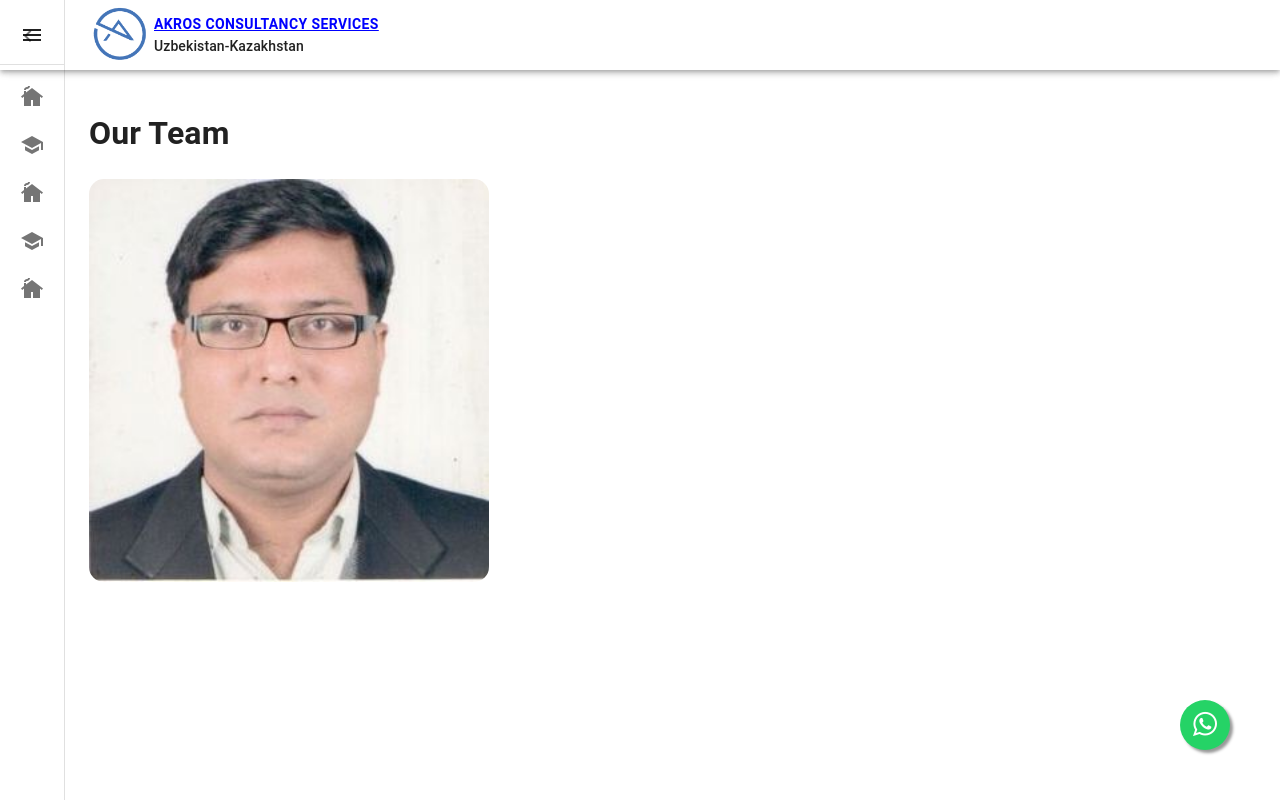
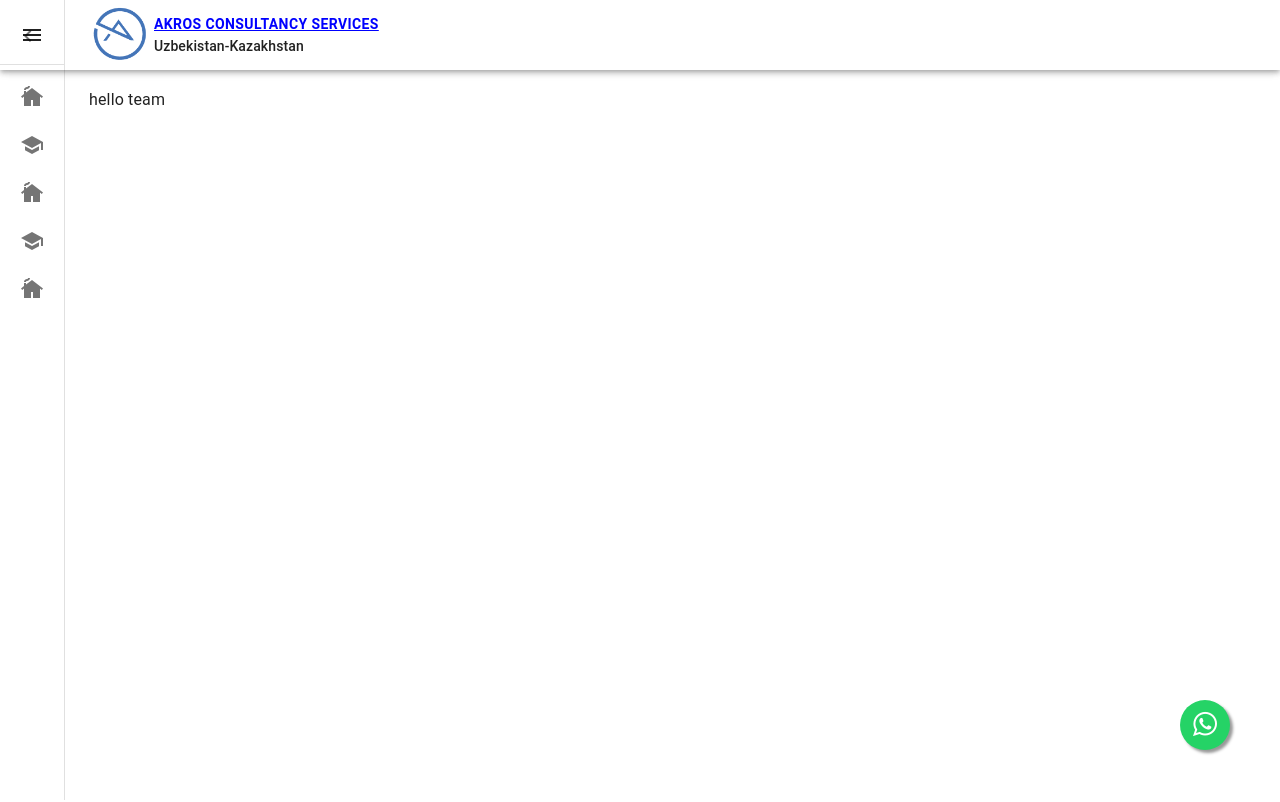
Before and after one commit to mohammad-shahid-uzb/Vite-React, a React (Vite) app: page /team in a window 1280 px wide. Shown: the top 802 px of the page. Built offline with nearby package versions, Linux system fonts and the light colour scheme.

Commit message:
Membar1 image working-4

```diff
--- a/src/components/Team.tsx
+++ b/src/components/Team.tsx
@@ -21,12 +21,12 @@ import SchoolIcon from "@mui/icons-material/School";
 import { Image } from "@chakra-ui/react";
 import { useNavigate } from "react-router-dom";
 import Logo from "../assets/akros_trans.png";
-import Member1 from "../Assets/Member1.png";
-import Member2 from "../Assets/Member2.png";
-import Member3 from "../Assets/Member3.png";
-import InstagramIcon from "@mui/icons-material/Instagram";
-import LinkedInIcon from "@mui/icons-material/LinkedIn";
-import PinterestIcon from "@mui/icons-material/Pinterest";
+// import Member1 from "../Assets/Member1.png";
+// import Member2 from "../Assets/Member2.png";
+// import Member3 from "../Assets/Member3.png";
+// import InstagramIcon from "@mui/icons-material/Instagram";
+// import LinkedInIcon from "@mui/icons-material/LinkedIn";
+// import PinterestIcon from "@mui/icons-material/Pinterest";
 import "./Team.css";
 
 const drawerWidth = 240;
@@ -200,82 +200,7 @@ export default function OurTeamPage() {
       </Drawer>
       <Box component="main" sx={{ flexGrow: 1, p: 3 }}>
         <DrawerHeader />
-        <>
-          <div id="model5">
-            <h1 className="model-title">Our Team</h1>
-            <div className="divider"></div>
-            <div className="members">
-              <div className="member">
-                <Image width={400} src={Member1} />
-                <div className="description">
-                  <h1>Mohammad Shahid</h1>
-                  <h2>CEO</h2>
-                  <p>
-                    Consectetuer adipiscing elit, sed diam nonummy nibh euismod
-                    tincidunt ut laoreet dolore magna aliquam erat. Lorem ipsum
-                    dolor sit amet consectet.
-                  </p>
-                  <div className="social-media">
-                    <InstagramIcon />
-                    <LinkedInIcon />
-                    <PinterestIcon />
-                  </div>
-                </div>
-              </div>
-              <div className="member">
-                <Image width={400} src={Member2} />
-                <div className="description">
-                  <h1>Omar Nadir</h1>
-                  <h2>CEO</h2>
-                  <p>
-                    Consectetuer adipiscing elit, sed diam nonummy nibh euismod
-                    tincidunt ut laoreet dolore magna aliquam erat. Lorem ipsum
-                    dolor sit amet consectet.
-                  </p>
-                  <div className="social-media">
-                    <InstagramIcon />
-                    <LinkedInIcon />
-                    <PinterestIcon />
-                  </div>
-                </div>
-              </div>
-              <div className="member">
-                <Image width={400} src={Member3} />
-                <div className="description">
-                  <h1>Khaled MAHER</h1>
-                  <h2>CEO</h2>
-                  <p>
-                    Consectetuer adipiscing elit, sed diam nonummy nibh euismod
-                    tincidunt ut laoreet dolore magna aliquam erat. Lorem ipsum
-                    dolor sit amet consectet.
-                  </p>
-                  <div className="social-media">
-                    <InstagramIcon />
-                    <LinkedInIcon />
-                    <PinterestIcon />
-                  </div>
-                </div>
-              </div>
-              <div className="member">
-                <Image width={400} src={Member3} />
-                <div className="description">
-                  <h1>Khaled MAHER</h1>
-                  <h2>CEO</h2>
-                  <p>
-                    Consectetuer adipiscing elit, sed diam nonummy nibh euismod
-                    tincidunt ut laoreet dolore magna aliquam erat. Lorem ipsum
-                    dolor sit amet consectet.
-                  </p>
-                  <div className="social-media">
-                    <InstagramIcon />
-                    <LinkedInIcon />
-                    <PinterestIcon />
-                  </div>
-                </div>
-              </div>
-            </div>
-          </div>
-        </>
+        <>hello team</>
       </Box>
     </Box>
   );
```
